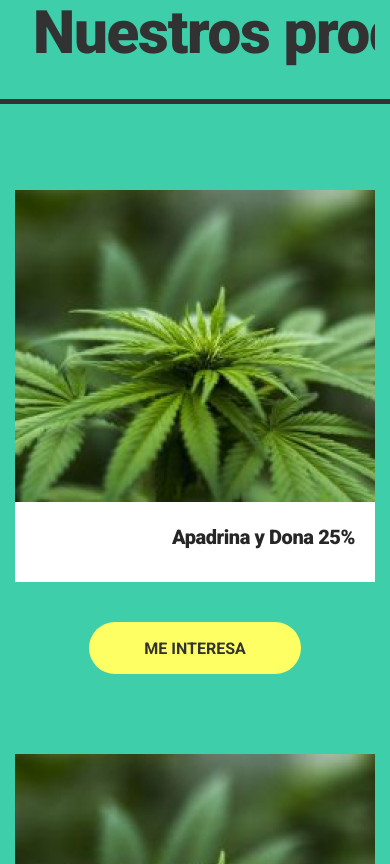
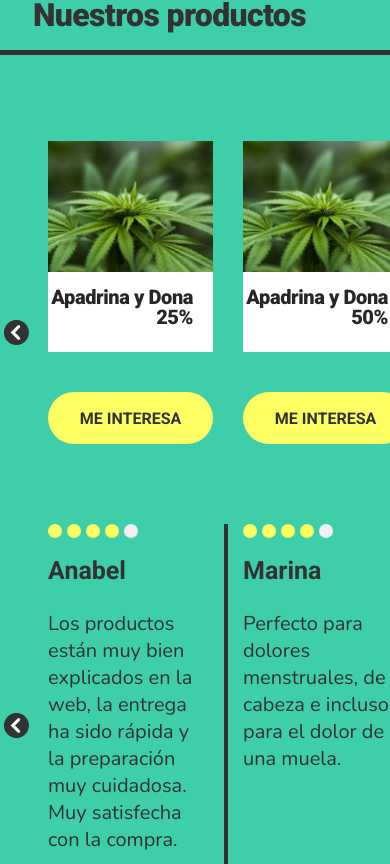
Before and after one commit to ehsanwaheedraja/team-2-cbd, a React (Create React App) app: page / in a window 390 px wide. Shown: the part 1900-2764 px from the top of the page. Built offline with nearby package versions, Linux system fonts and the light colour scheme.

Commit message:
Task 3 - products section responsive

```diff
--- a/src/App.css
+++ b/src/App.css
@@ -13,42 +13,17 @@ body {
   pointer-events: none;
 }
 
-@media (prefers-reduced-motion: no-preference) {
-  .App-logo {
-    animation: App-logo-spin infinite 20s linear;
-  }
-}
-
-.App-header {
-  background-color: #282c34;
-  min-height: 100vh;
-  display: flex;
-  flex-direction: column;
-  align-items: center;
-  justify-content: center;
-  font-size: calc(10px + 2vmin);
-  color: white;
-}
-
-.App-link {
-  color: #61dafb;
-}
-
-@keyframes App-logo-spin {
-  from {
-    transform: rotate(0deg);
-  }
-  to {
-    transform: rotate(360deg);
-  }
-}
-
 /* Productos */
 .productos {
   background-color: #3eceaa;
   position: relative;
   padding-top: 86px;
   padding-bottom: 110px;
+}
+
+.productos .arrow-left,
+.productos .arrow-right {
+  display: none;
 }
 
 .productos .productos-title {
@@ -71,9 +46,11 @@ body {
 
 /* Productos Items */
 .productos .producto {
-  /* max-width: 392px; */
   overflow: hidden;
-  display: block;
+}
+
+.productos img {
+  width: 100%;
 }
 
 .producto .nombre {
@@ -102,7 +79,8 @@ body {
   line-height: 19px;
   color: #323232;
   text-transform: uppercase;
-  min-width: 212px;
+  width: 212px;
+  max-width: 100%;
   height: 52px;
   background: #fdff63;
   border-radius: 51px;
@@ -156,3 +134,29 @@ body {
 .productos .reviews .col:last-child {
   border-right: none;
 }
+
+@media only screen and (max-width: 768px) {
+  .productos h3 {
+    font-size: 32px;
+    line-height: 116%;
+  }
+
+  .productos .productos-items,
+  .productos .reviews {
+    overflow-x: auto;
+  }
+
+  .productos .productos-items .row,
+  .productos .reviews .row {
+    flex-wrap: inherit !important;
+  }
+
+  .productos .arrow-left,
+  .productos .arrow-right {
+    max-width: 25px;
+    height: 25px;
+    margin: 0 4px;
+    display: flex;
+    align-self: center;
+  }
+}
--- a/src/components/Productos.jsx
+++ b/src/components/Productos.jsx
@@ -1,5 +1,7 @@
 import React, { Component } from "react";
-import { Container, Row, Col } from "react-bootstrap";
+import { Container, Row, Col, Image, Button } from "react-bootstrap";
+import leftArrow from "../images/Group103.png";
+import rightArrow from "../images/Group102.png";
 import productoApadrina from "../images/tienda-apadrina.png";
 
 class Productos extends Component {
@@ -23,44 +25,43 @@ class Productos extends Component {
             </Col>
           </Row>
         </Container>
-        <Container fluid>
-          <Row
-            className="productos-items justify-content-md-center"
-            xs={12}
-            md={4}
-          >
+        <Container fluid className="productos-items">
+          <Row className="justify-content-md-center" lg={4} md={4} xs={2}>
+            <img className="arrow-left" src={leftArrow} />
             <Col>
               <div className="producto">
-                <img src={productoApadrina} />
+                <Image fluid src={productoApadrina} />
                 <div className="nombre">
                   <h5>Apadrina y Dona 25%</h5>
                 </div>
-                <button>Me interesa</button>
+                <Button>Me interesa</Button>
               </div>
             </Col>
             <Col>
               <div className="producto">
-                <img src={productoApadrina} />
+                <Image fluid src={productoApadrina} />
                 <div className="nombre">
                   <h5>Apadrina y Dona 50%</h5>
                 </div>
-                <button>Me interesa</button>
+                <Button>Me interesa</Button>
               </div>
             </Col>
             <Col>
               <div className="producto">
-                <img src={productoApadrina} />
+                <Image fluid src={productoApadrina} />
                 <div className="nombre">
                   <h5>Apadrina y Dona 75%</h5>
                 </div>
-                <button>Me interesa</button>
+                <Button>Me interesa</Button>
               </div>
             </Col>
+            <img className="arrow-right" src={rightArrow} />
           </Row>
         </Container>
 
-        <Container>
-          <Row className="reviews justify-content-md-center" xs={12}>
+        <Container fluid="sm" className="reviews">
+          <Row lg={4} md={4} xs={2}>
+            <img className="arrow-left" src={leftArrow} />
             <Col>
               <div className="review-score">
                 <div className="score-unit filled"></div>
@@ -120,6 +121,7 @@ class Productos extends Component {
                 encantada!!
               </p>
             </Col>
+            <img className="arrow-right" src={rightArrow} />
           </Row>
         </Container>
       </div>
```
Also changed, not shown: 1 other file (tests, documents, lock files or other folders).
